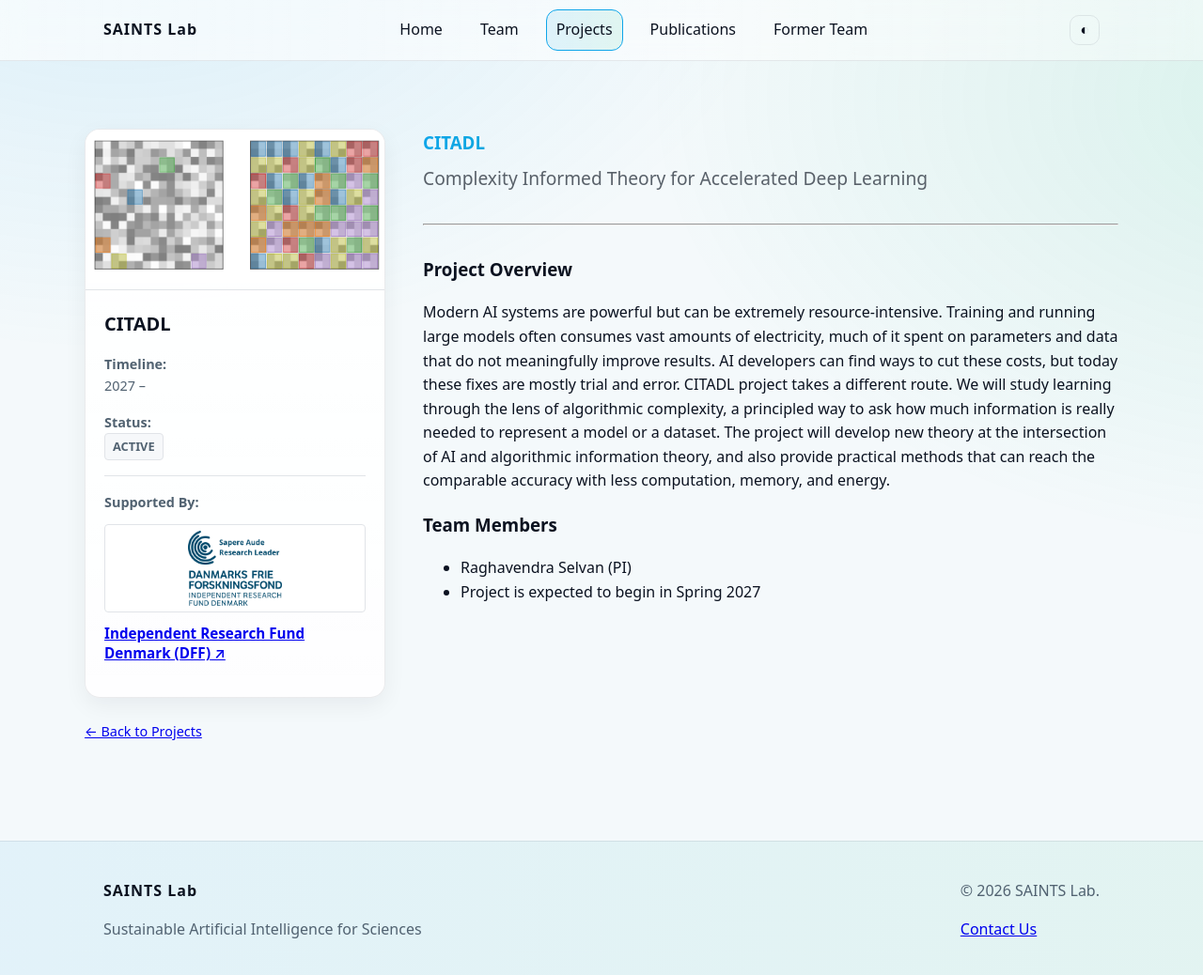
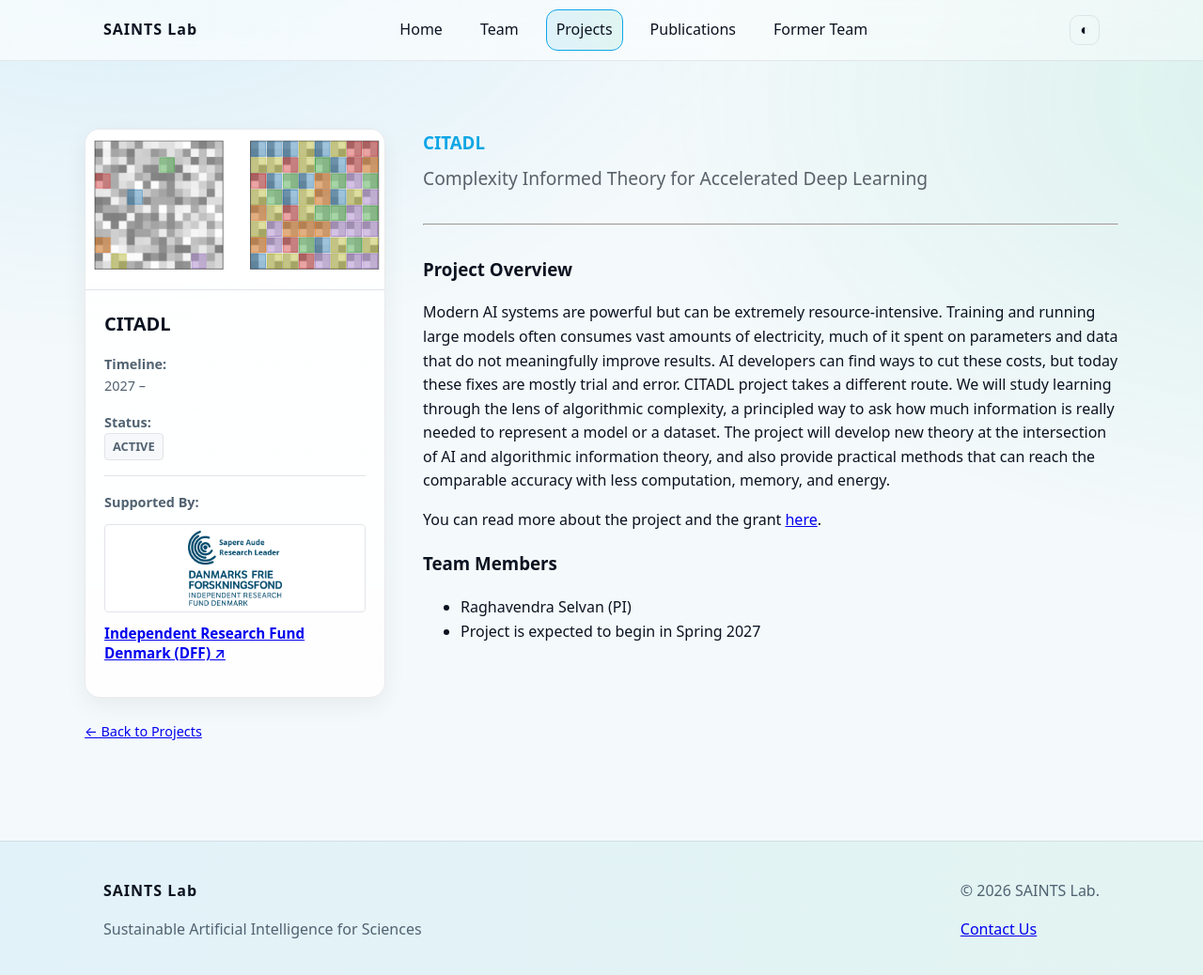
Before and after one commit to saintslab/saintslab.github.io, a Jekyll site: the page built from _projects/citadl.md, in a window 1280 px wide and 1043 px high. Shown: the top 1038 px of the window at 94% size. Built offline with Jekyll 4.4.1, drawn with Linux system fonts in a browser that asks for light colours.

Commit message:
Update citadl

```diff
--- a/_projects/citadl.md
+++ b/_projects/citadl.md
@@ -17,6 +17,8 @@ grant_number: # Specific Grant ID
 
 Modern AI systems are powerful but can be extremely resource-intensive. Training and running large models often consumes vast amounts of electricity, much of it spent on parameters and data that do not meaningfully improve results. AI developers can find ways to cut these costs, but today these fixes are mostly trial and error. CITADL project takes a different route. We will study learning through the lens of algorithmic complexity, a principled way to ask how much information is really needed to represent a model or a dataset. The project will develop new theory at the intersection of AI and algorithmic information theory, and also provide practical methods that can reach the comparable accuracy with less computation, memory, and energy.
 
+You can read more about the project and the grant [here](https://dff.dk/en/our-funded-projects/meet-the-researchers/research-leaders/eksterne-personer-en/research-leaders-2026/raghavendra-selvan/).
+
 ### Team Members
 - Raghavendra Selvan (PI)
 - Project is expected to begin in Spring 2027
```
